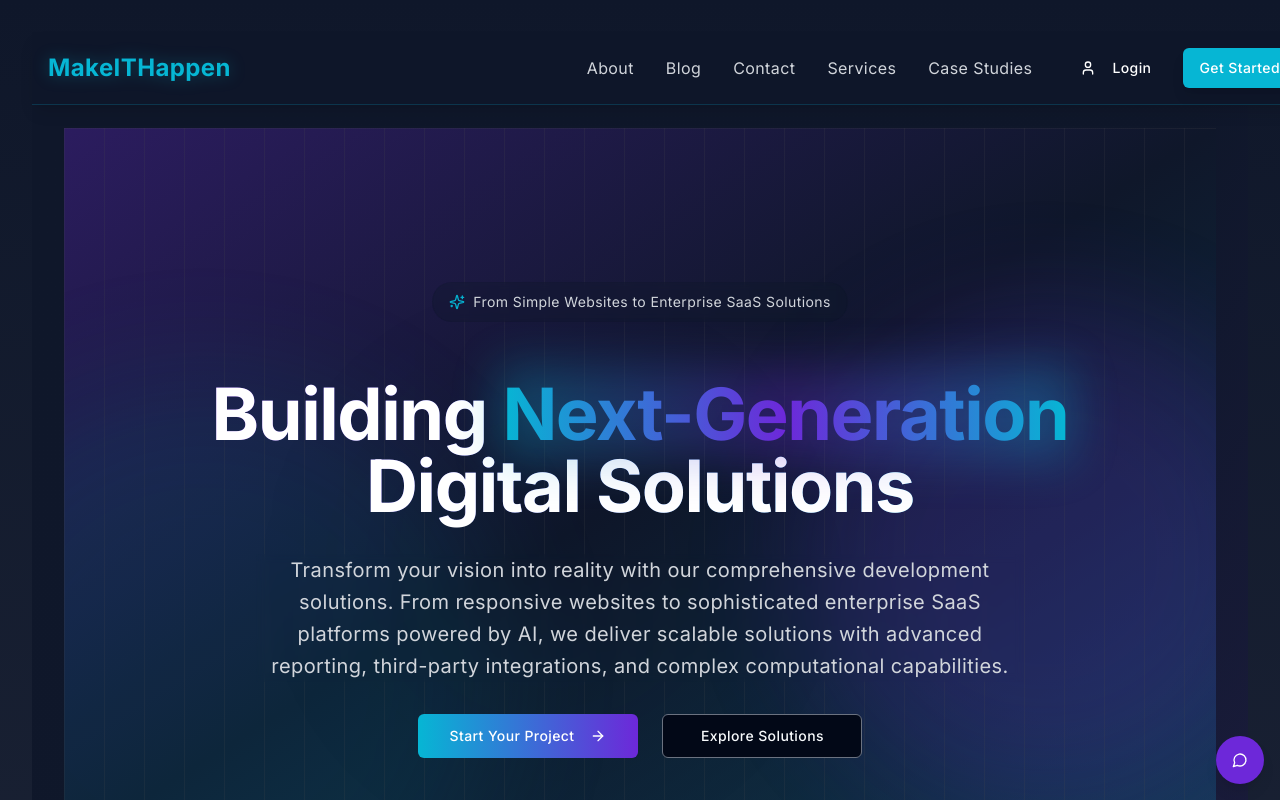
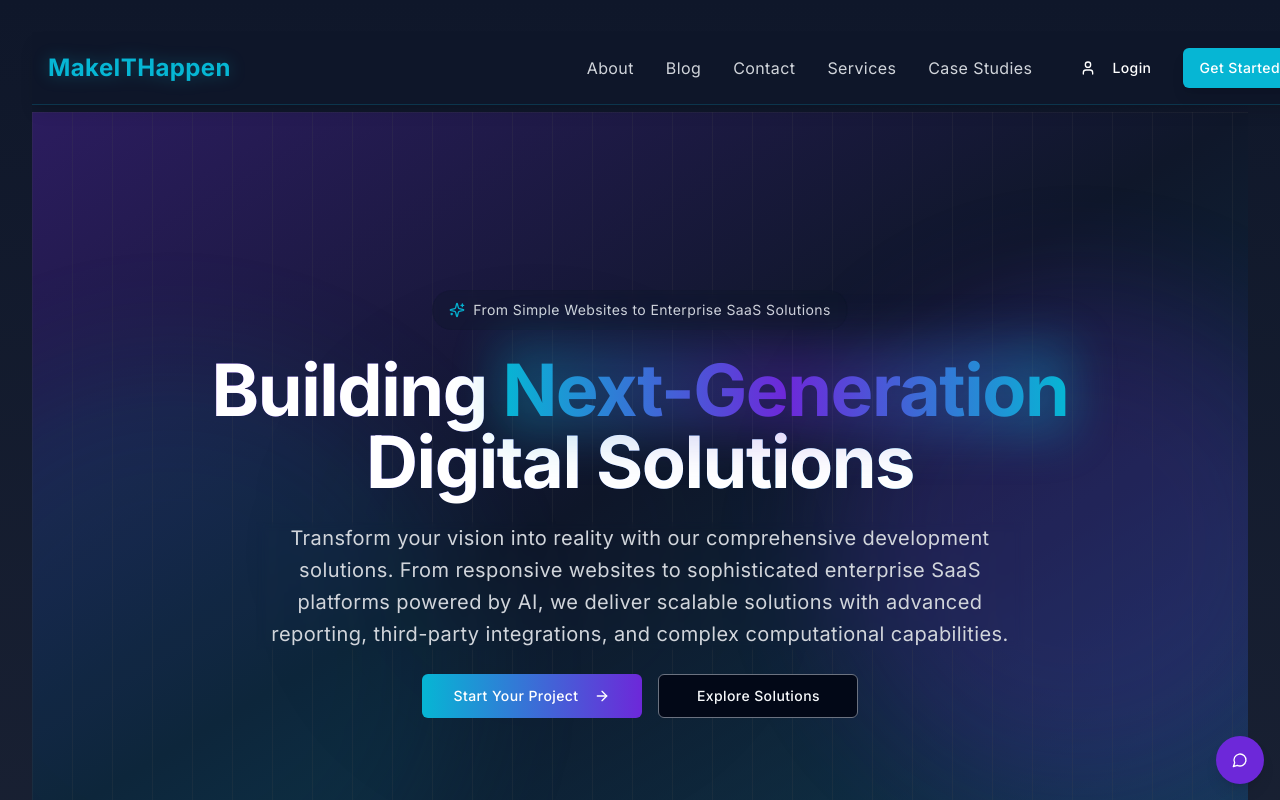
Before and after one commit to TheActualizer/makeithappen, a React (Vite) app: page / in a window 1280 px wide. Shown: the top 800 px of the page. Built offline with nearby package versions, Linux system fonts and the light colour scheme.

Commit message:
Fix spacing issues on screen
Adjusted spacing throughout the current screen to resolve layout inconsistencies and improve overall visual alignment.
[skip gpt_engineer]

```diff
--- a/src/components/Hero.tsx
+++ b/src/components/Hero.tsx
@@ -25,13 +25,13 @@ const Hero = () => {
 
       <div className="container mx-auto px-4 relative z-10">
         <div className="text-center max-w-4xl mx-auto">
-          <div className="space-y-8">
-            <div className="inline-flex items-center gap-2 px-4 py-2 rounded-full bg-accent/30 backdrop-blur-sm border border-accent/10 mb-6 animate-fade-in">
+          <div className="space-y-6">
+            <div className="inline-flex items-center gap-2 px-4 py-2 rounded-full bg-accent/30 backdrop-blur-sm border border-accent/10 animate-fade-in">
               <Sparkles className="w-4 h-4 text-secondary animate-pulse" />
               <span className="text-sm text-gray-300">From Simple Websites to Enterprise SaaS Solutions</span>
             </div>
 
-            <h1 className="text-4xl md:text-6xl lg:text-7xl font-bold text-white mb-6 leading-tight">
+            <h1 className="text-4xl md:text-6xl lg:text-7xl font-bold text-white leading-tight">
               Building{" "}
               <span className="relative">
                 <span className="absolute -inset-1 blur-xl bg-gradient-to-r from-secondary via-primary to-secondary opacity-30"></span>
@@ -49,7 +49,7 @@ const Hero = () => {
               and complex computational capabilities.
             </p>
 
-            <div className="flex flex-col sm:flex-row gap-6 justify-center items-center mt-12">
+            <div className="flex flex-col sm:flex-row gap-4 justify-center items-center mt-8">
               <Button
                 size="lg"
                 className="group relative overflow-hidden bg-gradient-to-r from-secondary to-primary hover:from-secondary/90 hover:to-primary/90 transition-all duration-300 transform hover:scale-105 min-w-[200px]"
--- a/src/pages/Index.tsx
+++ b/src/pages/Index.tsx
@@ -17,15 +17,13 @@ const Index = () => {
     <div className="min-h-screen bg-gradient-to-br from-accent via-accent/95 to-primary/20">
       <Navbar />
 
-      <main className="relative mx-auto px-4 sm:px-6 lg:px-8">
-        <div className="space-y-24 pb-24">
-          <div className="pt-20 lg:pt-24">
-            <Hero />
-          </div>
+      <main className="relative space-y-16 md:space-y-24">
+        <div className="pt-16 lg:pt-20">
+          <Hero />
+        </div>
 
-          <div className="mx-auto max-w-7xl">
-            <ServicesShowcase />
-          </div>
+        <div className="mx-auto max-w-7xl px-4 sm:px-6 lg:px-8 pb-24">
+          <ServicesShowcase />
         </div>
       </main>
 
```
